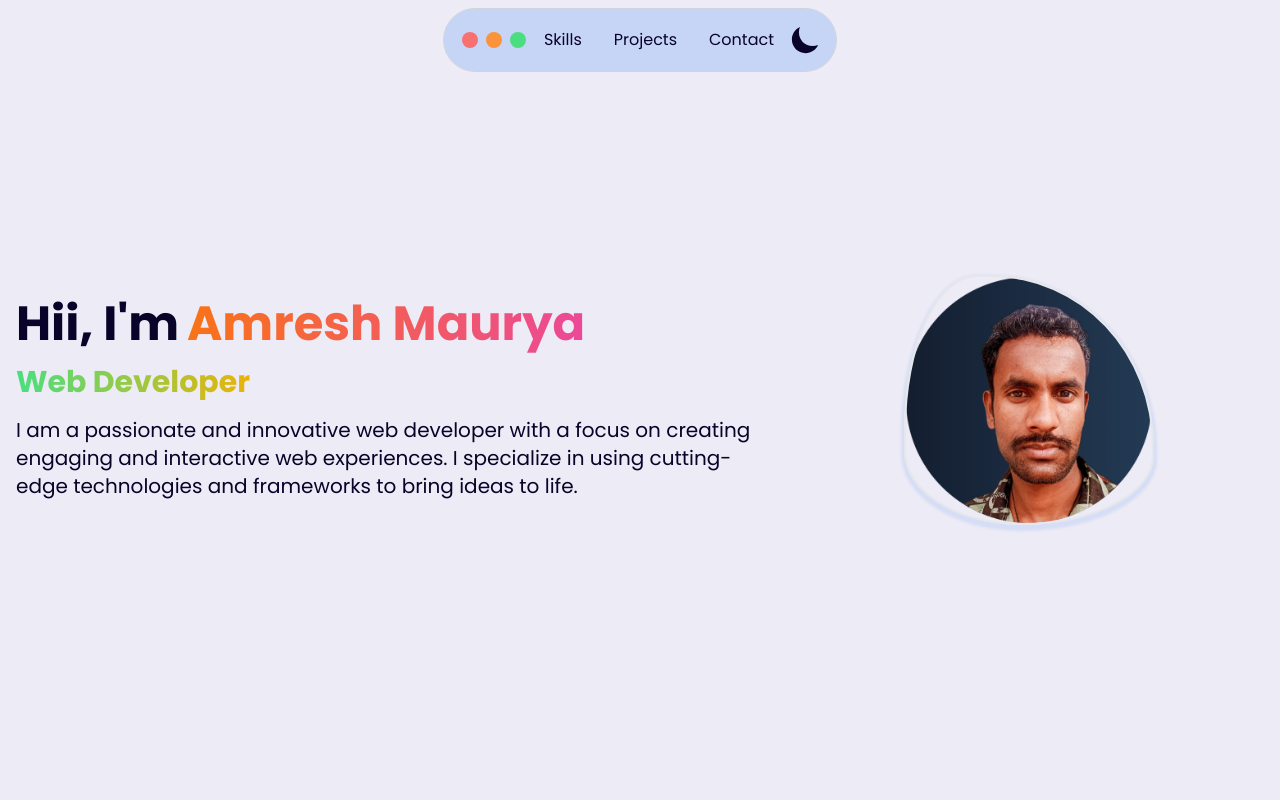
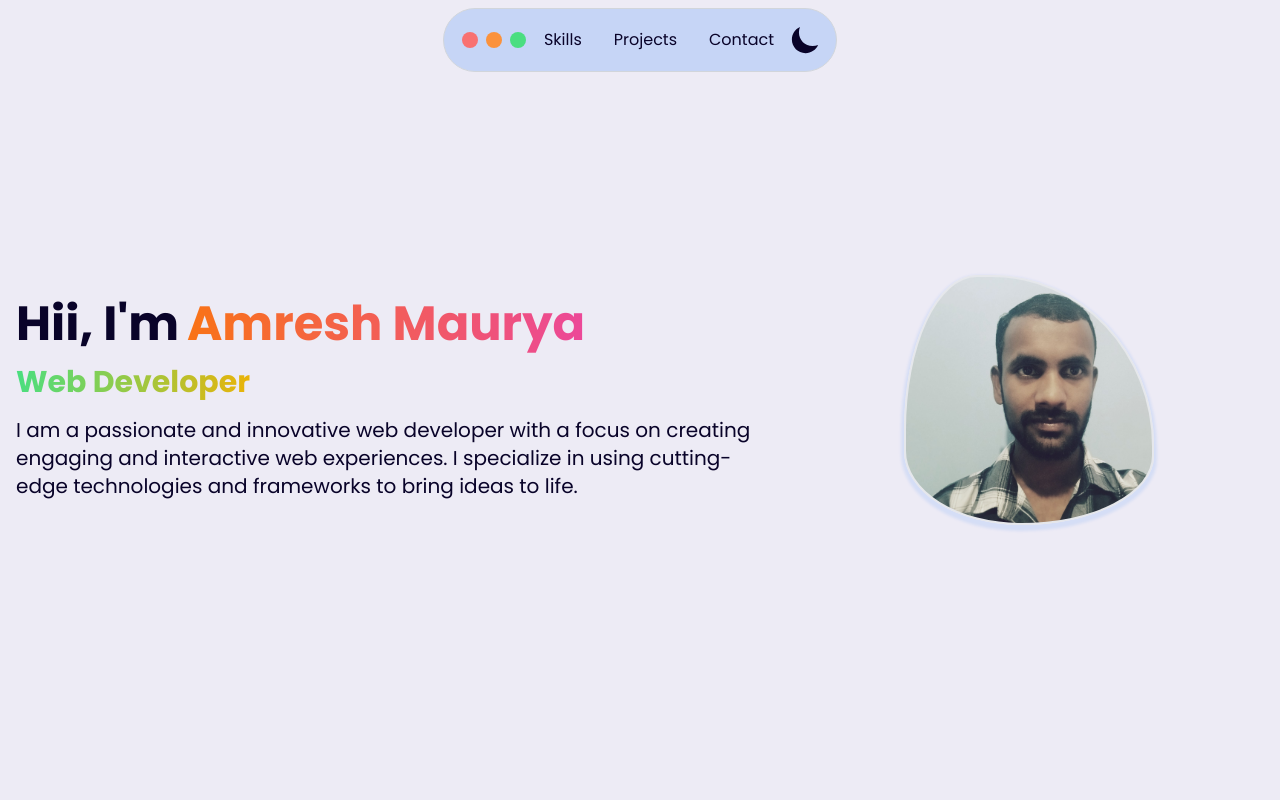
Before and after one commit to amreshpro/proportfolio, a Next.js app: page / in a window 1280 px wide. Shown: the top 800 px of the page. Built offline with nearby package versions, Linux system fonts and the light colour scheme.

Commit message:
update photo

```diff
--- a/app/globals.css
+++ b/app/globals.css
@@ -80,8 +80,9 @@
 .blob {
   width: 250px;
   height: 250px;
-  background: url("/profile/profile.png") no-repeat;
+  background: url("/profile/amreshpro.jpg") no-repeat;
   background-size: cover;
+  border-radius:50%;
   box-shadow: 0 3px 3px 3px rgba(13, 110, 253, 0.1);
   animation: move 4s ease-in-out infinite;
   transition: all 1s ease-in-out;
```
Also changed, not shown: public/profile/amreshpro.jpg (added).
